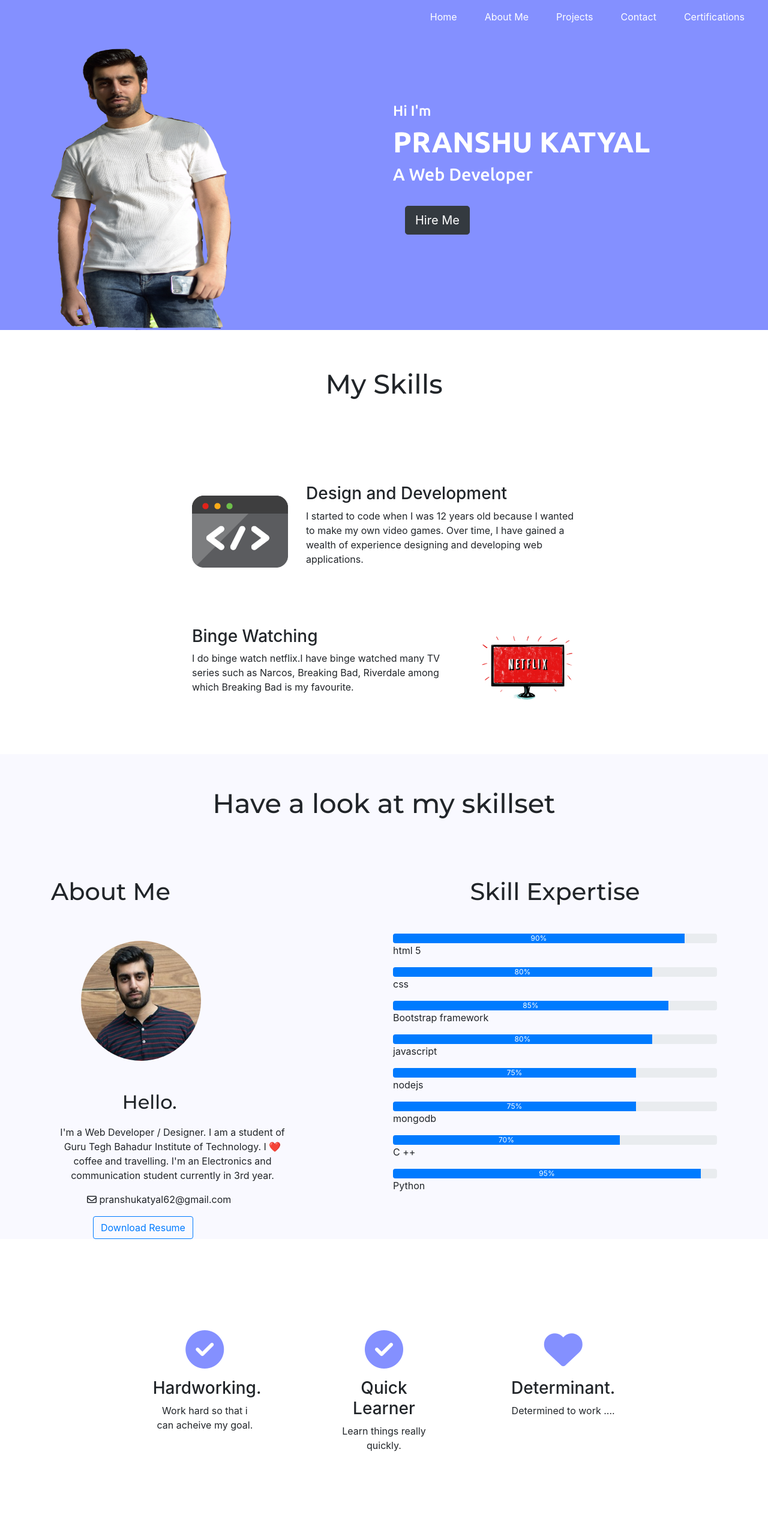
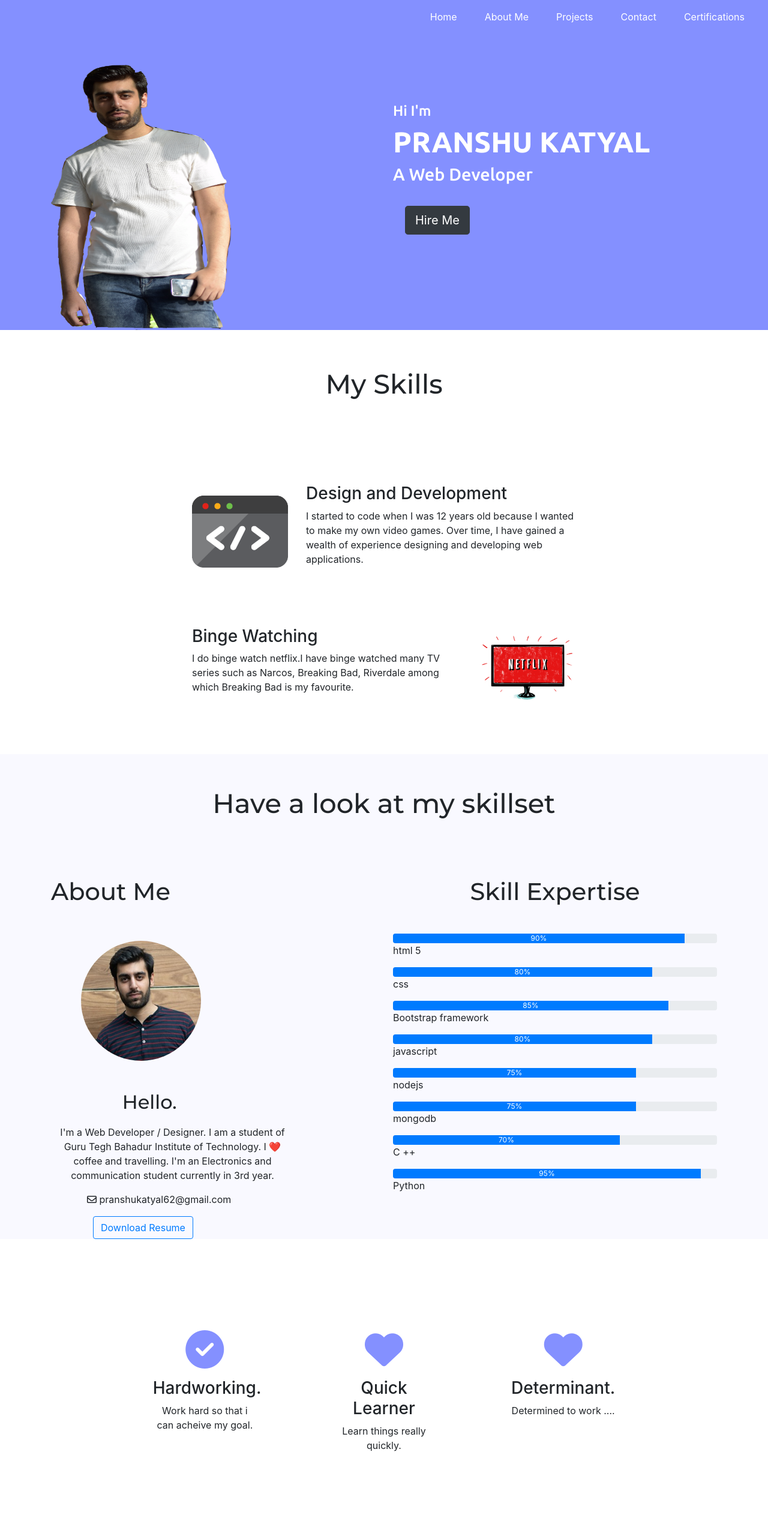
Before and after one commit to pranshukatyal14/my-portfolio-website, a plain HTML site: page index.html in a window 1280 px wide. Shown: the top 2560 px of the page at 60% size. Drawn offline with nearby package versions, Linux system fonts and the light colour scheme.

Commit message:
added padding in the banner pic

```diff
--- a/css/styles.css
+++ b/css/styles.css
@@ -44,7 +44,7 @@ h5{
   .myimg {
     height: 550px;
     width: 300px;
-    padding-top: 15%;
+    padding-top: 20%;
   }
 
   .bannerintro {
--- a/index.html
+++ b/index.html
@@ -205,7 +205,8 @@
             </div>
 
             <div class="col-lg-4 feature-boxs">
-                <i class="icon fas fa-check-circle fa-4x"></i>
+                <i class="icon fas fa-heart fa-4x"></i>
+
                 <h3>Quick Learner</h3>
                 <p>Learn things really quickly.</p>
             </div>
```
